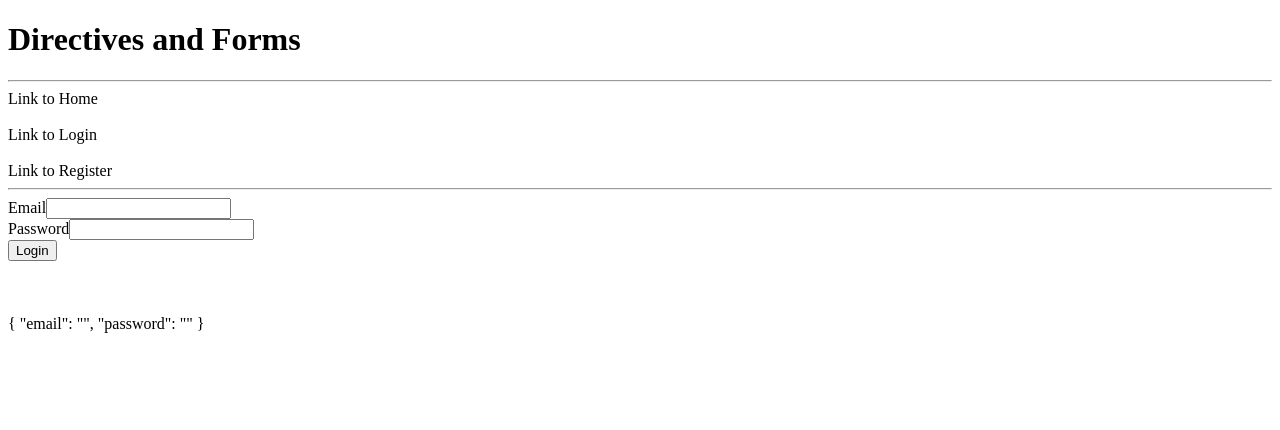
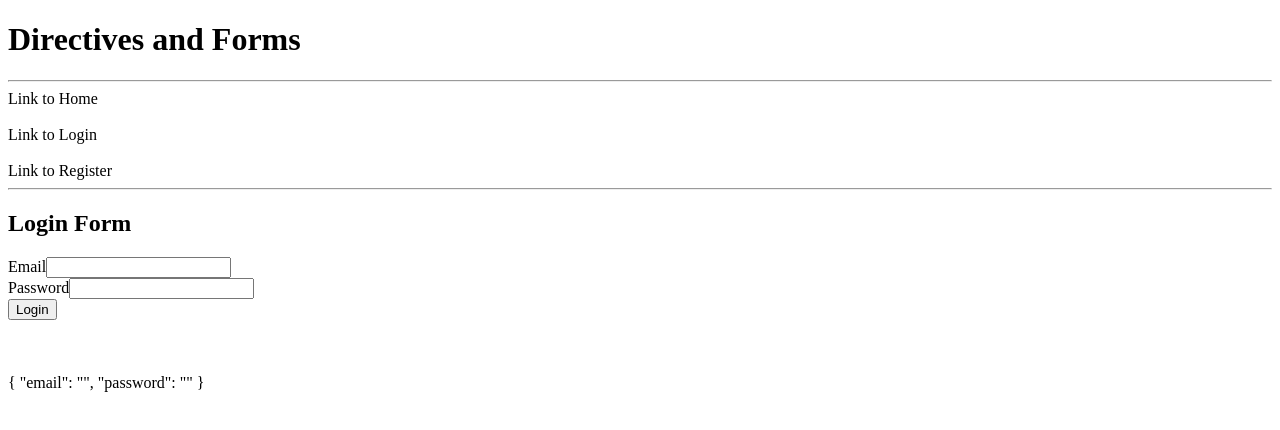
Before and after one commit to DeyanaNikolova/Angular-june-2023, an Angular app in the folder directives-and-forms/directives-and-forms/: page /login in a window 1280 px wide. Shown: the top 430 px of the page. Built offline with nearby package versions, Linux system fonts and the light colour scheme.

Commit message:
Add title to login form

```diff
--- a/directives-and-forms/directives-and-forms/src/app/login/login.component.html
+++ b/directives-and-forms/directives-and-forms/src/app/login/login.component.html
@@ -1,3 +1,4 @@
+<h2>Login Form</h2>
 <form #loginForm="ngForm" (ngSubmit)="submitHandler(loginForm)">
   <!-- EMAIL -->
   <div class="form-group">
@@ -27,7 +28,7 @@
       name="password"
       ngModel
       required
-      [appMaxCount]="4"
+      [appMaxCount]="10"
       #passwordInput="ngModel"
     />
   </div>
```
